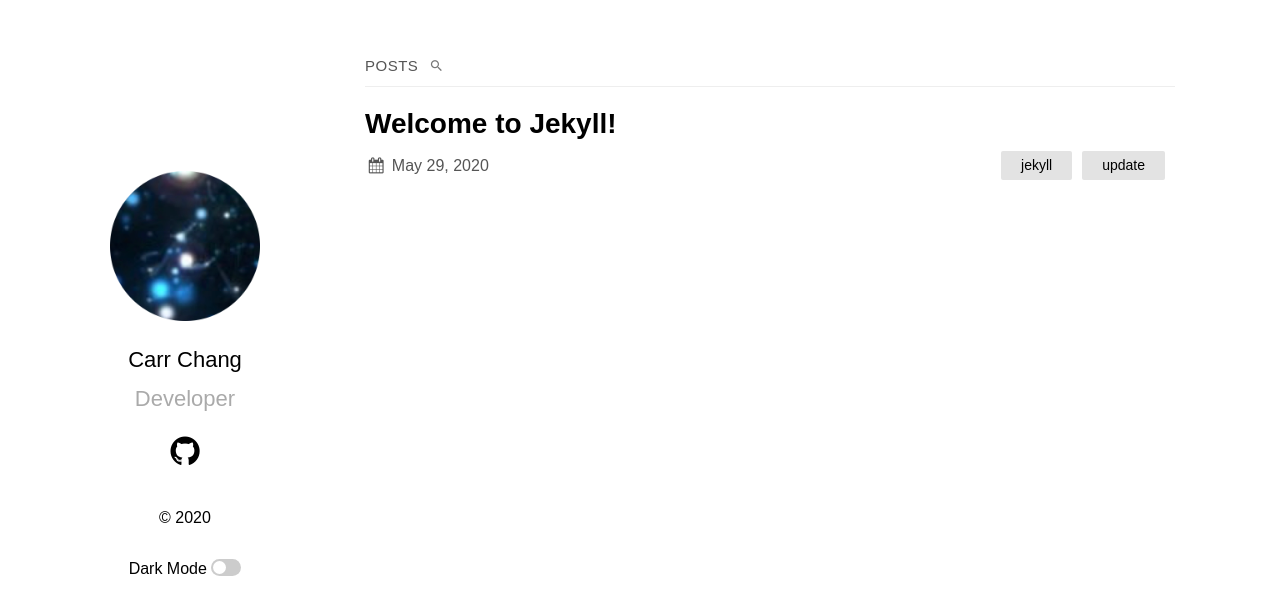
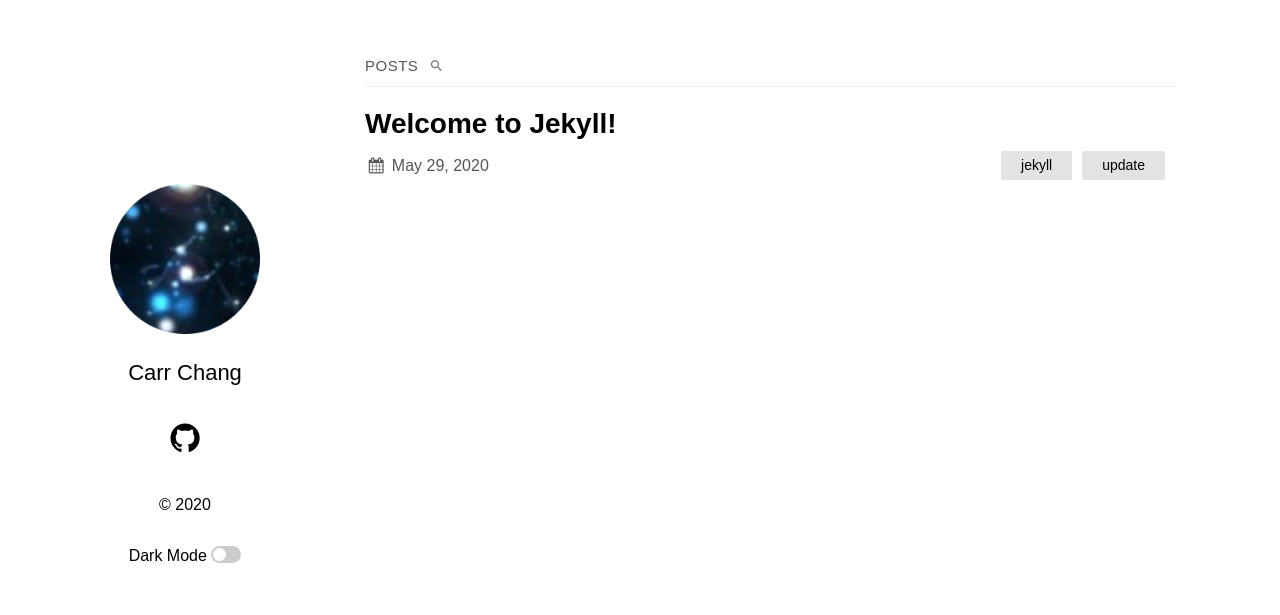
Before and after one commit to carrchang/carrchang.github.io, a Jekyll site: the page built from index.md, in a window 1280 px wide. Shown: the top 615 px of the page. Built offline with Jekyll 4.4.1, drawn with Linux system fonts in a browser that asks for light colours.

```diff
--- a/Gemfile
+++ b/Gemfile
@@ -3,5 +3,5 @@ source 'https://rubygems.org'
 gem 'jekyll', '~> 4.1.0'
 
 group :jekyll_plugins do
-  gem 'jekyll-seo-tag', '~> 2.6.1'
+  gem 'jekyll-seo-tag', '~> 2.7.0'
 end
--- a/_config.yml
+++ b/_config.yml
@@ -52,7 +52,7 @@ plugins:
 
 plainwhite:
   name: Carr Chang
-  tagline: Developer
+  tagline:
   date_format: "%b %-d, %Y"
 
   social_links:
```
Also changed, not shown: Gemfile.lock.
